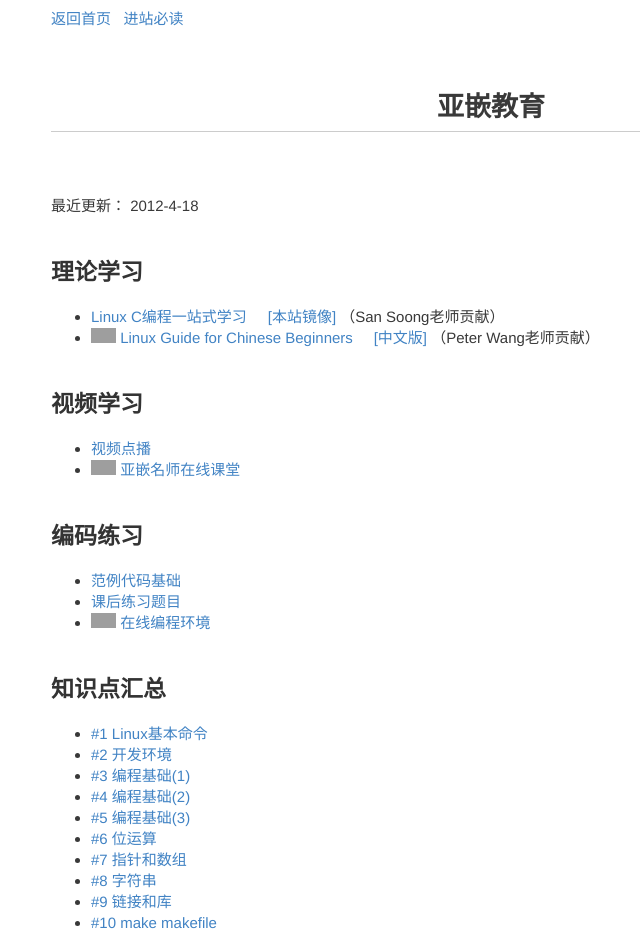
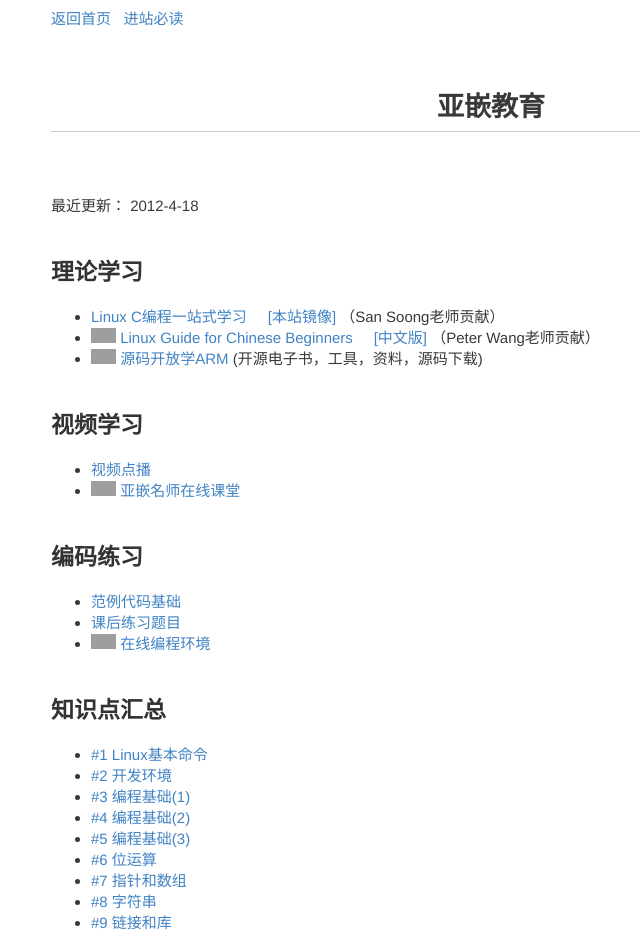
Before and after one commit to akaedu/akaedu.github.com, a Jekyll site: the page built from index.md, in a window 1280 px wide. Shown: the top 936 px of the page, without its empty margins (149-789 px from the left). Built offline with Jekyll 4.4.1, drawn with Linux system fonts in a browser that asks for light colours; Markdown is read by kramdown in place of the engine named in the settings; comment, search, counter and statistics services are not loaded; grey boxes are pictures that could not be loaded.

Commit message:
Update index.md

```diff
--- a/index.md
+++ b/index.md
@@ -15,6 +15,10 @@
   <img border="0" src="http://www.akaedu.org/img/new2.gif" width="25" height="15">
   <a href="http://happypeter.github.com/LGCB/book/index.html" target="_blank">Linux Guide for Chinese Beginners</a> &nbsp; &nbsp;
   <a href="http://happypeter.github.com/LGCB/book/zh/" target="_blank">[中文版]</a> （Peter Wang老师贡献）
+</li>
+<li>
+  <img border="0" src="http://www.akaedu.org/img/new2.gif" width="25" height="15">
+  <a href="http://limingth.github.com/">源码开放学ARM</a>  (开源电子书，工具，资料，源码下载)
 </li>
 </ul>
 
@@ -73,10 +77,6 @@
  <img border="0" src="http://www.akaedu.org/img/new2.gif" width="25" height="15">
  <a href="term50_notes.html">新增50期课堂笔记 (位运算/指针和数组/字符串) </a>
 </li>
-<li>
-  <img border="0" src="http://www.akaedu.org/img/new2.gif" width="25" height="15">
-  <a href="http://limingth.github.com/">源码开放学ARM</a>
-</li>
 </ul>
 
 <p>
```
